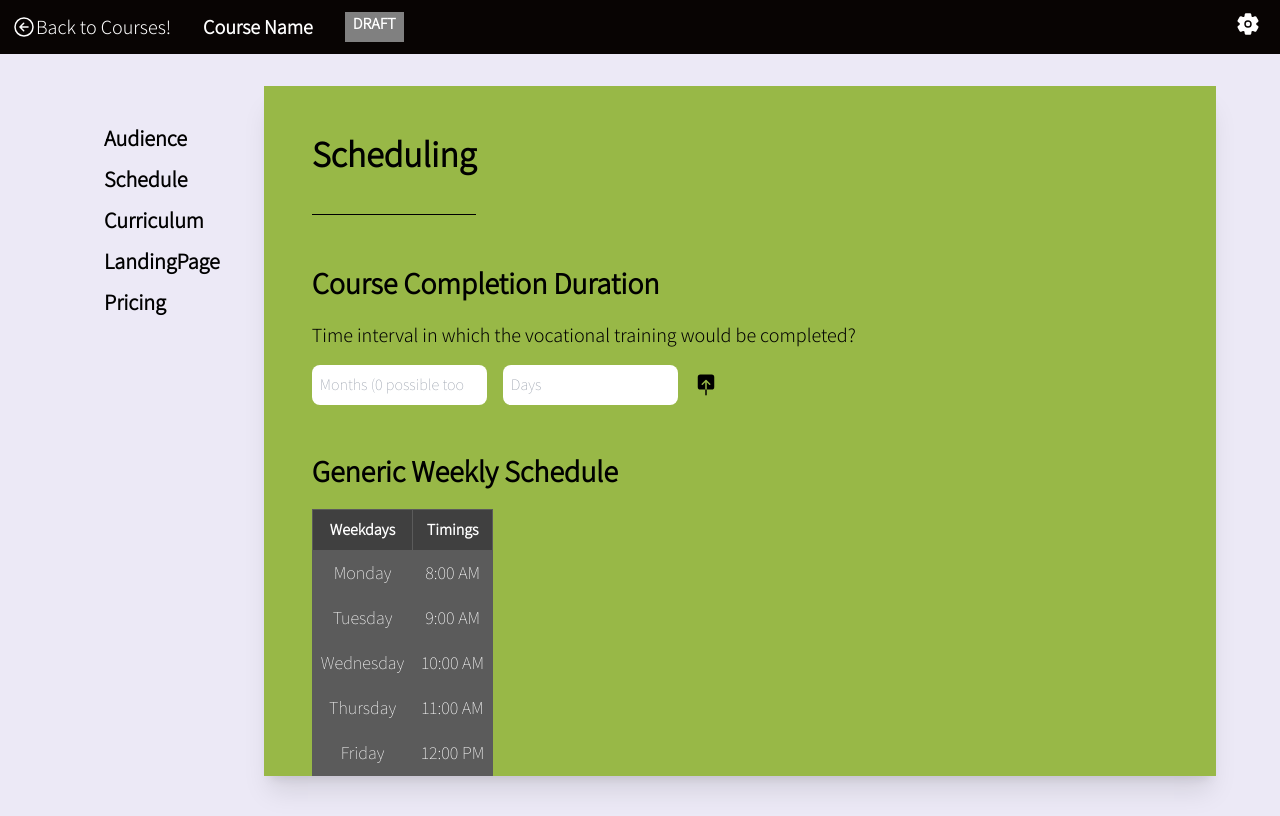
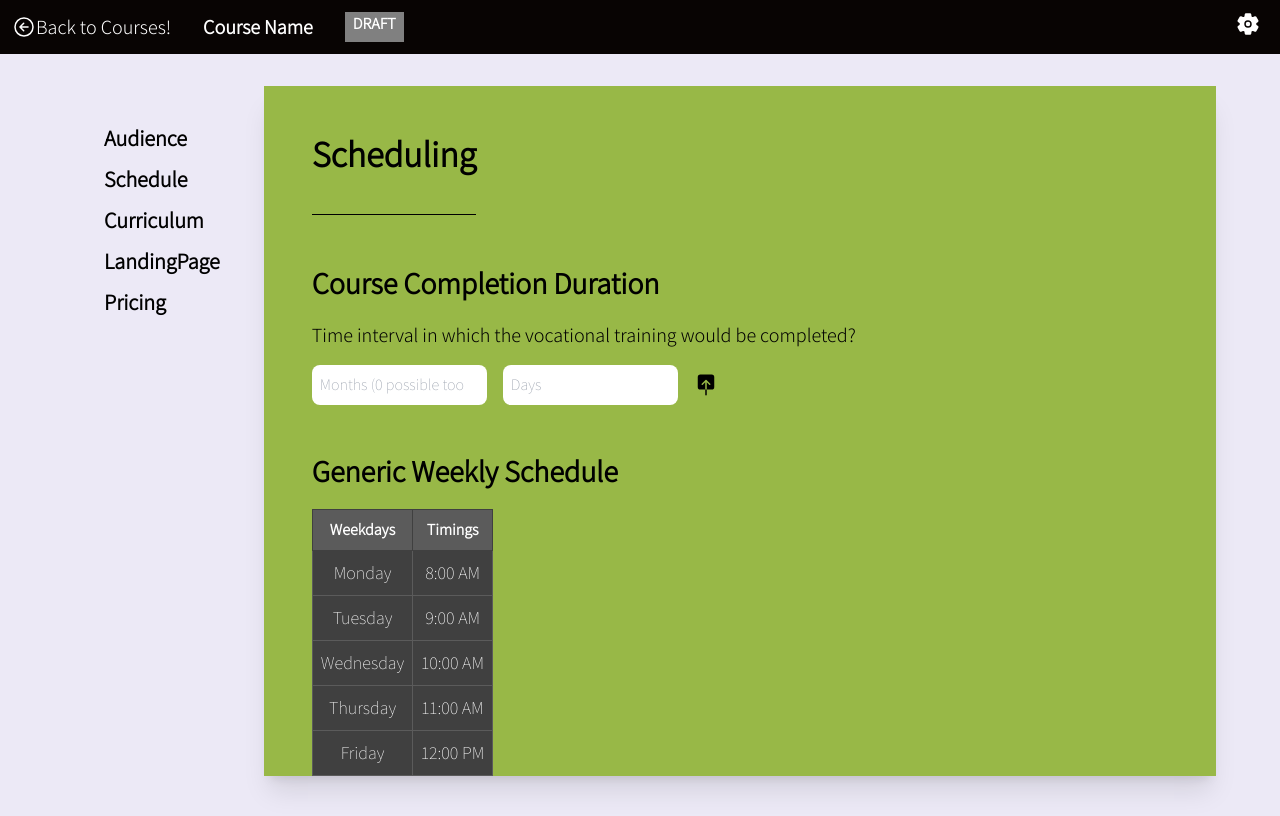
Before and after one commit to ApprenticeEngage/apprentice-mentor-interface, a React (Vite) app: page / in a window 1280 px wide. Built offline with nearby package versions, Linux system fonts and the light colour scheme.

Commit message:
course edit page:scheduling: schedule table color changed

```diff
--- a/src/components/CourseEdit/Table.tsx
+++ b/src/components/CourseEdit/Table.tsx
@@ -6,48 +6,48 @@ const Table = () => {
       <table className="mx-auto">
         <thead>
           <tr>
-            <th className="bg-[#404040] text-white p-2 border border-[#5B5B5B]">
+            <th className="bg-[#5B5B5B] text-white p-2 border border-[#404040]">
               Weekdays
             </th>
-            <th className="bg-[#404040] text-white p-2 border border-[#5B5B5B]">
+            <th className="bg-[#5B5B5B] text-white p-2 border border-[#404040]">
               Timings
             </th>
           </tr>
         </thead>
         <tbody className="text-white text-lg">
           <tr>
-            <td className="bg-[#5B5B5B] p-2 border border-[#5B5B5B]">Monday</td>
-            <td className="bg-[#5B5B5B] p-2 border border-[#5B5B5B]">
+            <td className="bg-[#404040] p-2 border border-[#5B5B5B]">Monday</td>
+            <td className="bg-[#404040] p-2 border border-[#5B5B5B]">
               8:00 AM
             </td>
           </tr>
           <tr>
-            <td className="bg-[#5B5B5B] p-2 border border-[#5B5B5B]">
+            <td className="bg-[#404040] p-2 border border-[#5B5B5B]">
               Tuesday
             </td>
-            <td className="bg-[#5B5B5B] p-2 border border-[#5B5B5B]">
+            <td className="bg-[#404040] p-2 border border-[#5B5B5B]">
               9:00 AM
             </td>
           </tr>
           <tr>
-            <td className="bg-[#5B5B5B] p-2 border border-[#5B5B5B]">
+            <td className="bg-[#404040] p-2 border border-[#5B5B5B]">
               Wednesday
             </td>
-            <td className="bg-[#5B5B5B] p-2 border border-[#5B5B5B]">
+            <td className="bg-[#404040] p-2 border border-[#5B5B5B]">
               10:00 AM
             </td>
           </tr>
           <tr>
-            <td className="bg-[#5B5B5B] p-2 border border-[#5B5B5B]">
+            <td className="bg-[#404040] p-2 border border-[#5B5B5B]">
               Thursday
             </td>
-            <td className="bg-[#5B5B5B] p-2 border border-[#5B5B5B]">
+            <td className="bg-[#404040] p-2 border border-[#5B5B5B]">
               11:00 AM
             </td>
           </tr>
           <tr>
-            <td className="bg-[#5B5B5B] p-2 border border-[#5B5B5B]">Friday</td>
-            <td className="bg-[#5B5B5B] p-2 border border-[#5B5B5B]">
+            <td className="bg-[#404040] p-2 border border-[#5B5B5B]">Friday</td>
+            <td className="bg-[#404040] p-2 border border-[#5B5B5B]">
               12:00 PM
             </td>
           </tr>
```
